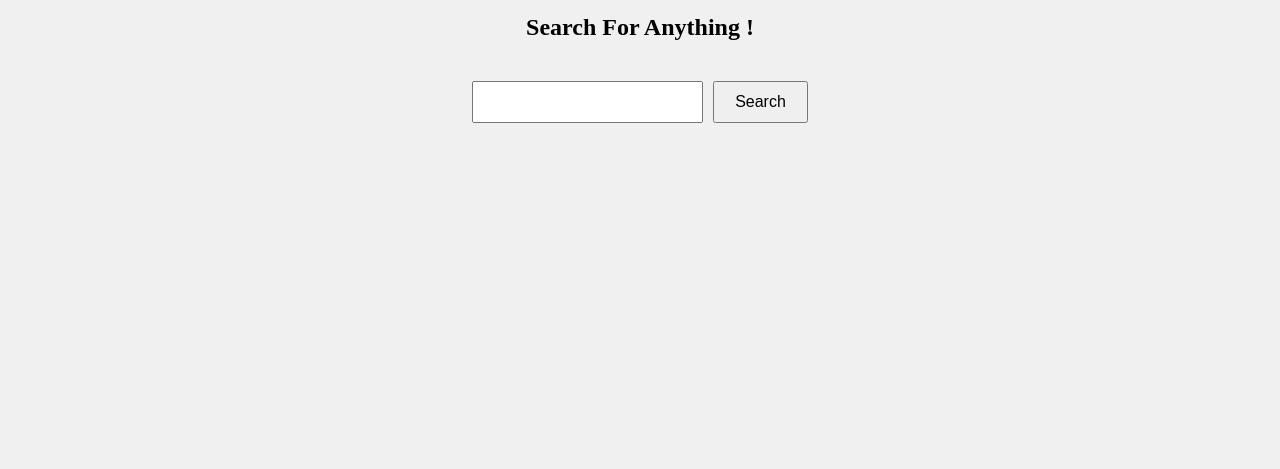
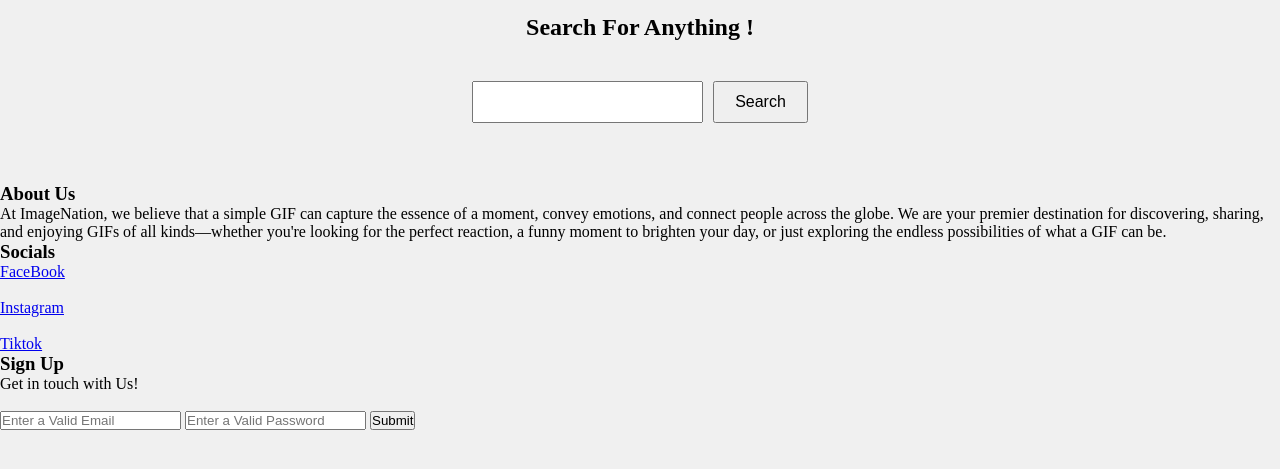
Before and after one commit to dglewis22/Javascript-project02, a plain HTML site: page index.html in a window 1280 px wide. Shown: the part 93-562 px from the top of the page. Drawn offline with Linux system fonts and the light colour scheme; a web font is replaced by a local one.

Commit message:
Added Footer & GIF of the day Tag.

```diff
--- a/index.html
+++ b/index.html
@@ -3,43 +3,77 @@
 <head>
     <meta charset="UTF-8">
     <meta name="viewport" content="width=device-width, initial-scale=1.0">
+    <link rel="preconnect" href="https://fonts.googleapis.com">
+    <link rel="preconnect" href="https://fonts.gstatic.com" crossorigin>
+    <link href="https://fonts.googleapis.com/css2?family=Baskervville+SC&family=Matemasie&family=Shadows+Into+Light&display=swap" rel="stylesheet">
     <link rel="stylesheet" href="style.css">
     <title>Project02</title>
 </head>
 <body>
+
+    <!-- Nav Toggle/ Nav Menu Begins Here -->
     <input type="checkbox" id="nav-toggle" class="checkbox">
-
     <label for="nav-toggle" class="toggle">
         <span class="top_Line com"></span>
         <span class="mid_Line com"></span>
         <span class="bot_Line com"></span>
     </label>
-
     <div class="nav">
         <h1>Menu</h1>
         <ul>
-            <li><a href="#"><i class="item">About Us</i></a></li>
-            <li><a href="#"><i class="item">Socials</i></a></li>
-            <li><a href="#"><i class="item">GIF Of The Day</i></a></li>
-            <li><a href="#"><i class="item">Sign Up</i></a></li>
+            <li><a href="#about"><i class="item">About Us</i></a></li>
+            <li><a href="#socials"><i class="item">Socials</i></a></li>
+            <li><a href="#" onclick="GOTD()"><i class="item">GIF Of The Day</i></a></li>
+            <li><a href="#signUp"><i class="item">Sign Up</i></a></li>
         </ul>
     </div>
 
+    <!-- Title and Page Content Begins Here -->
     <div class="content">
         <h1>ImageNation</h1>
         <h2 id="searchText">Search For Anything !</h2>
         <h2 id="searchPrompt"></h2>
         <div class="inputArea">
             <input type="text" id="imgSearch" name="imgSearch">
-            <button onclick="handleClick()" class="search" id="searchBtn">Search</button>
+            <button onclick="handleClick()" class="search" id="searchBtn" type="button">Search</button>
         </div>
         <div class="outputArea"></div>
         <div class="pages">
-            <button id="prevBtn"><</button>
+            <button id="prevBtn" type="button"><</button>
             <span id="pgNum">Page 1</span>
-            <button id="nextBtn">></button>
+            <button id="nextBtn" type="button">></button>
         </div>
     </div>
+
+    <!-- Footer Begins Here -->
+    <footer class="footer">
+        <div class="footer-container">
+            <div class="footer-column" id="about">
+                <h3>About Us</h3>
+                    <p>At ImageNation, we believe that a simple GIF can capture the essence of a moment, convey emotions,
+                     and connect people across the globe. We are your premier destination for discovering, sharing,
+                     and enjoying GIFs of all kinds—whether you're looking for the perfect reaction, a funny moment to
+                      brighten your day, or just exploring the endless possibilities of what a GIF can be.
+                    </p>
+            </div>
+            <div class="footer-column" id="socials">
+                <h3>Socials</h3>
+                <div><a href="https://www.facebook.com/">FaceBook</a></div>&nbsp;
+                <div><a href="https://www.instagram.com/">Instagram</a></div>&nbsp;
+                <div><a href="https://www.tiktok.com/">Tiktok</a></div>
+            </div>
+            <div class="footer-column" id="signUp">
+                <h3>Sign Up</h3>
+                <p>Get in touch with Us!</p>&nbsp;
+                <form id="signUpForm">
+                    <input type="email" id="email" name="email" placeholder="Enter a Valid Email">
+                    <input type="password" id="password" name="password" placeholder="Enter a Valid Password">
+                    <button id="signUpBtn" type="submit">Submit</button>
+                    <div id="message" class="message"></div>
+                </form>
+            </div>
+        </div>
+    </footer>
 
     <script src="main.js"></script>
 </body>
```
